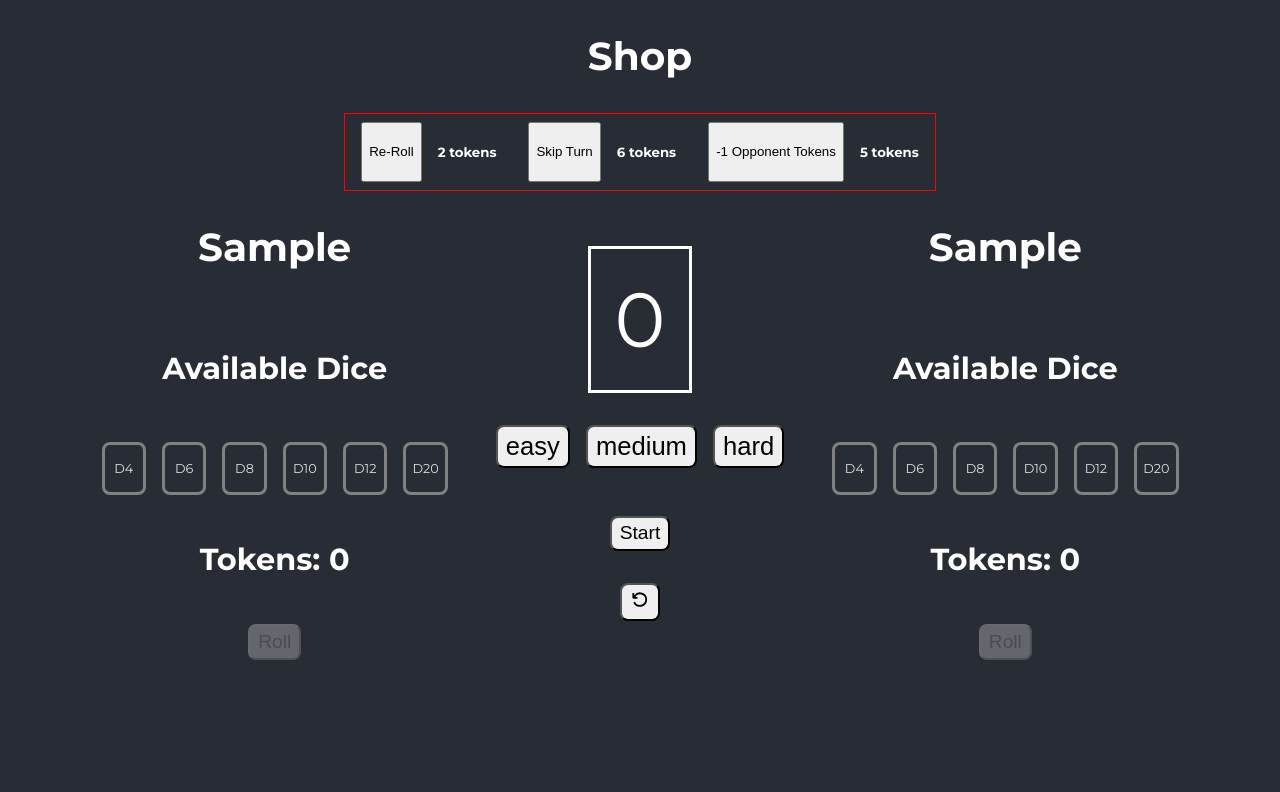
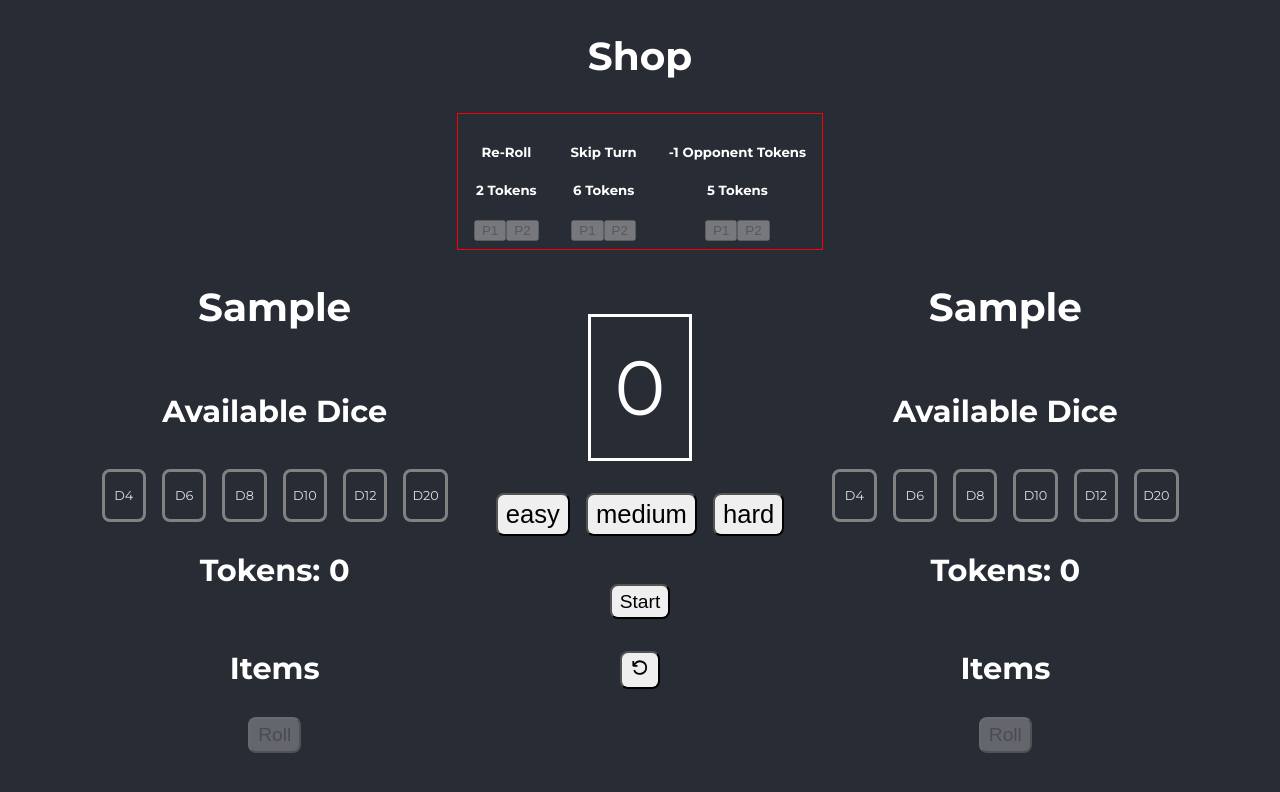
Before and after one commit to heatedtowel/dice-game, a React (Create React App) app: page / in a window 1280 px wide. Both pictures are taken after typing "Sample", "Sample" into the empty fields and a click on the button "Continue". Shown: the top 792 px of the page. Built offline with nearby package versions, Linux system fonts and the light colour scheme.

Commit message:
shop logic implemented, items are added to players, players can now roll if no tokens are owned from purchasing shop items

```diff
--- a/src/App.css
+++ b/src/App.css
@@ -3,6 +3,8 @@
 .App {
   text-align: center;
   font-family: 'Montserrat', sans-serif;
+  box-sizing: border-box;
+  padding: 0;
 }
 
 .App-body {
--- a/src/GameReducer.js
+++ b/src/GameReducer.js
@@ -17,6 +17,8 @@ export const ACTIONS = {
   playerDiceAddition: 'playerDiceAddition',
   playerDiceRemoval: 'playerDiceRemoval',
   playerRoll: 'playerRoll',
+  purchaseItem: 'purchaseItem',
+  useItem: 'useItem',
   win: 'win',
 }
 
@@ -62,6 +64,26 @@ export function reducer(state, action) {
         tokens: payload.tokens
       }
       return diceRemoval
+    case 'purchaseItem':
+      let itemAddition = {
+        ...state,
+      };
+      itemAddition[`player${payload.playerNumber}`] = {
+        ...state[`player${payload.playerNumber}`],
+        items: [...state[`player${payload.playerNumber}`].items, payload.item],
+        tokens: payload.tokens
+      }
+      return itemAddition
+    case 'playerItemRemoval':
+      let ItemRemoval = {
+        ...state,
+      };
+      ItemRemoval[`player${payload.playerNumber}`] = {
+        ...state[`player${payload.playerNumber}`],
+        selectedDice: [...state[`player${payload.playerNumber}`].selectedDice.filter(dice => dice !== payload.die)],
+        tokens: payload.tokens
+      }
+      return ItemRemoval
     case 'playerRoll':
       let playerRoll = {
         ...state,
--- a/src/components/gameboard/Gameboard.jsx
+++ b/src/components/gameboard/Gameboard.jsx
@@ -29,7 +29,10 @@ const Gameboard = ({ initialState, state, dispatch, ACTIONS }) => {
               ACTIONS={ACTIONS}
               setHasSetName={setHasSetName}
             />}
-          <Shop />
+          <Shop
+            state={state}
+            dispatch={dispatch}
+            ACTIONS={ACTIONS} />
           <div className='number--container'>
             <Player
               state={state}
@@ -65,7 +68,6 @@ const Gameboard = ({ initialState, state, dispatch, ACTIONS }) => {
             />
           </div>
         </div >}
-
     </>
   )
 };
--- a/src/components/player/Player.jsx
+++ b/src/components/player/Player.jsx
@@ -17,7 +17,7 @@ const Player = ({ state, dispatch, ACTIONS, player }) => {
   const handleRoll = (state, selectedDice, playerName, playerNumber, tokens) => {
     const { start, initialNumber } = state
 
-    if (selectedDice.length > 0 && start) {
+    if ((selectedDice.length > 0 && start) || tokens === 0) {
       const currentValue = initialNumber
 
       const roll = () => {
@@ -97,6 +97,16 @@ const Player = ({ state, dispatch, ACTIONS, player }) => {
           })}
         </div>
         <h3>Tokens: {player.tokens}</h3>
+        <div className='container'>
+          <h3>Items</h3>
+          <div className='items--container'>
+            {player.items?.map((item) => {
+              return (
+                <h5>{item}</h5>
+              )
+            })}
+          </div>
+        </div>
       </div>
       <button
         disabled={handleDisabled(state)}
--- a/src/components/player/assests/css/player.css
+++ b/src/components/player/assests/css/player.css
@@ -3,7 +3,6 @@
   flex-flow: column wrap;
   justify-content: center;
   align-items: center;
-  gap: 1rem;
 }
 
 .dice--container {
@@ -11,7 +10,6 @@
   flex-flow: column wrap;
   justify-content: center;
   align-items: center;
-  gap: 1rem;
 }
 
 .dice {
@@ -33,3 +31,8 @@
   padding: .3rem 1rem;
   border-radius: .5rem;
 }
+
+.items--container {
+  display: flex;
+  gap: 1rem
+}
--- a/src/components/shop/Shop.jsx
+++ b/src/components/shop/Shop.jsx
@@ -1,28 +1,42 @@
 import './css/shop.css'
 
-const Shop = () => {
+const Shop = ({ state, dispatch, ACTIONS }) => {
+  const shopContents = {
+    'Re-Roll': 2,
+    'Skip Turn': 6,
+    '-1 Opponent Tokens': 5,
+  }
+
+  const handlePowerUps = (player, key, cost) => {
+    if (player.tokens >= cost) {
+      let newTokenCount = player.tokens - cost
+      dispatch({ type: ACTIONS.purchaseItem, payload: { item: key, tokens: newTokenCount, playerNumber: player.playerNumber } })
+    }
+  }
+
   return (
     <>
       <h2>Shop</h2>
       <div className='shopContainer'>
-        <div className='shopItem'>
-          <button>
-            Re-Roll
-          </button>
-          <h5>2 tokens</h5>
-        </div>
-        <div className='shopItem'>
-          <button>
-            Skip Turn
-          </button>
-          <h5>6 tokens</h5>
-        </div>
-        <div className='shopItem'>
-          <button>
-            -1 Opponent Tokens
-          </button>
-          <h5>5 tokens</h5>
-        </div>
+        {Object.keys(shopContents).map((key) => {
+          return (
+            <div className='shopItem'>
+              <h5>{key}</h5>
+              <h5>{shopContents[key]} Tokens</h5>
+              <button
+                onClick={() => handlePowerUps(state.player1, key, shopContents[key])}
+                disabled={!state.start || state.turn === state.player1.name}>
+                P1
+              </button>
+              <button
+                onClick={() => handlePowerUps(state.player2, key, shopContents[key])}
+                disabled={!state.start || state.turn === state.player2.name}
+              >
+                P2
+              </button>
+            </div>
+          )
+        })}
       </div>
     </>
   )
--- a/src/components/shop/css/shop.css
+++ b/src/components/shop/css/shop.css
@@ -10,7 +10,7 @@
 }
 
 .shopItem {
-  display: flex;
+  /* display: flex; */
   gap: 1rem;
   font-size: 2vh;
 }
--- a/src/models/player.js
+++ b/src/models/player.js
@@ -3,6 +3,7 @@ export default class Player {
     this.name = ''
     this.selectedDice = []
     this.playerNumber = playerNumber
+    this.items = []
     this.tokens = 0
   }
 
@@ -25,4 +26,12 @@ export default class Player {
   setTokens(num) {
     this.tokens = num
   }
+
+  addItem(newItem) {
+    this.items.push(newItem)
+  }
+
+  removeItem(removedItem) {
+    this.items.filter((item) => item !== removedItem)
+  }
 }
```
